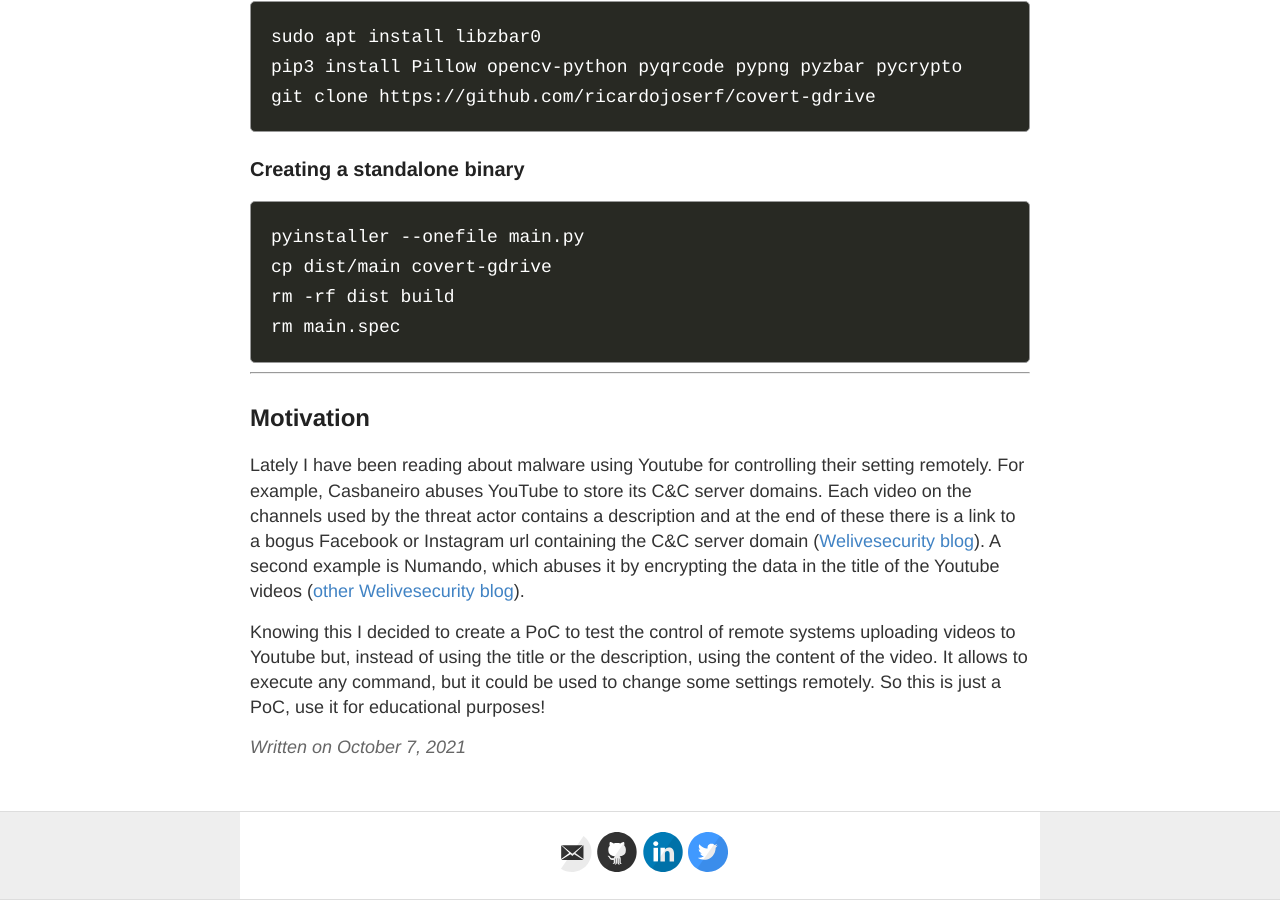
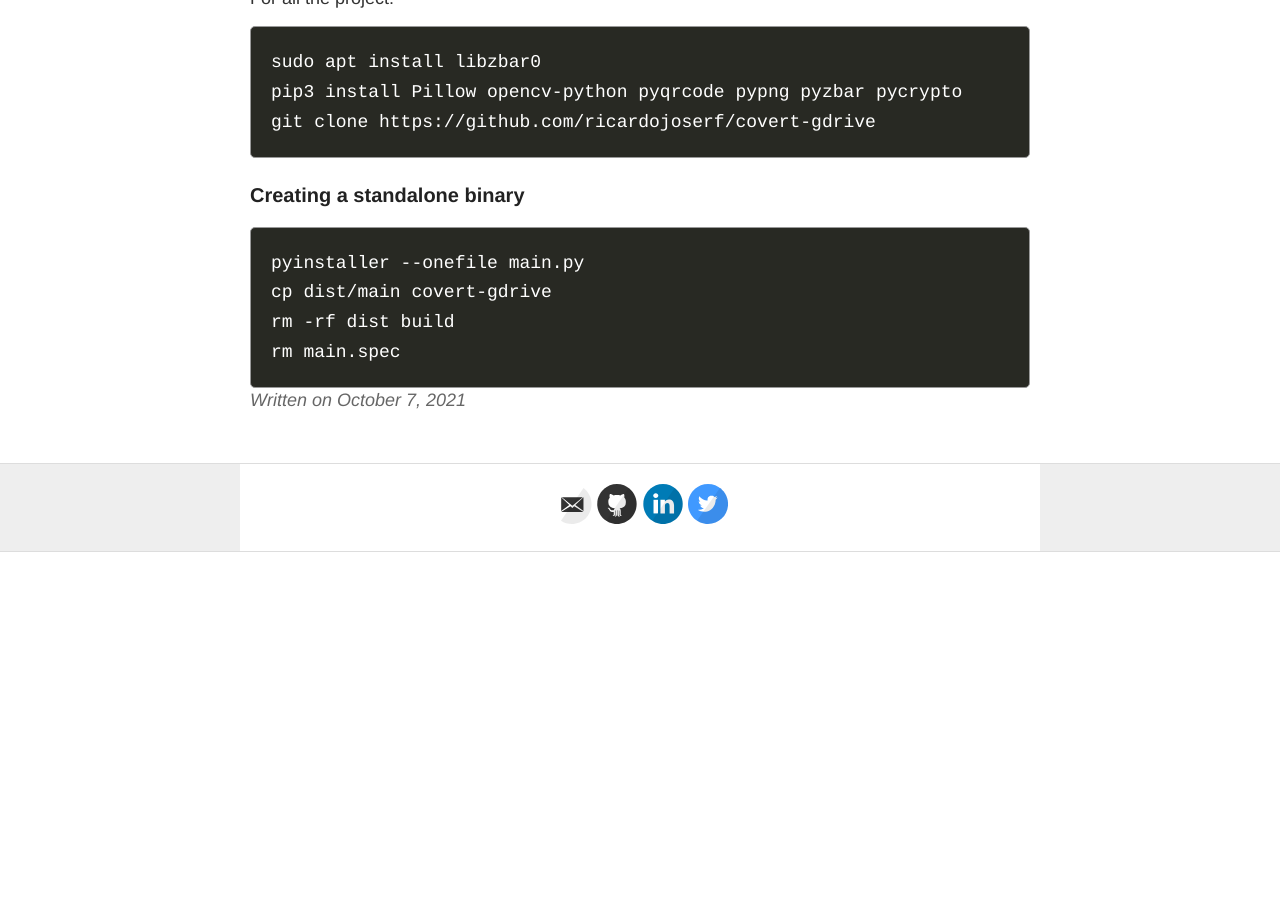
Before and after one commit to ricardojoserf/ricardojoserf.github.io, a Jekyll site: the page built from _posts/2021-10-7-covert-gdrive.md, in a window 1280 px wide and 900 px high, scrolled down 3069 px. Built offline with Jekyll 4.4.1, drawn with Linux system fonts in a browser that asks for light colours; after the commit the page ends 3621 px from its top, so only the background shows below that; some of the changed text lies outside the part shown.

Commit message:
Update 2021-10-7-covert-gdrive.md

````diff
--- a/_posts/2021-10-7-covert-gdrive.md
+++ b/_posts/2021-10-7-covert-gdrive.md
@@ -36,7 +36,7 @@
 
 ![img3](https://raw.githubusercontent.com/ricardojoserf/ricardojoserf.github.io/master/images/covert-gdrive/image3.jpg)
 
-After finding there is new file, it is downloaded and the commands are executed:
+After finding there is a new file, it is downloaded and the commands are executed:
 
 ![img4](https://raw.githubusercontent.com/ricardojoserf/ricardojoserf.github.io/master/images/covert-gdrive/image4.jpg)
 
@@ -86,11 +86,3 @@
 rm -rf dist build
 rm main.spec
 ```
-
---------------------------------------------------------------------------------------
-
-## Motivation
-
-Lately I have been reading about malware using Youtube for controlling their setting remotely. For example, Casbaneiro abuses YouTube to store its C&C server domains. Each video on the channels used by the threat actor contains a description and at the end of these there is a link to a bogus Facebook or Instagram url containing the C&C server domain ([Welivesecurity blog](https://www.welivesecurity.com/2019/10/03/casbaneiro-trojan-dangerous-cooking/)). A second example is Numando, which abuses it by encrypting the data in the title of the Youtube videos ([other Welivesecurity blog](https://www.welivesecurity.com/2021/09/17/numando-latam-banking-trojan/)).
-
-Knowing this I decided to create a PoC to test the control of remote systems uploading videos to Youtube but, instead of using the title or the description, using the content of the video. It allows to execute any command, but it could be used to change some settings remotely. So this is just a PoC, use it for educational purposes!
````
Also changed, not shown: other parts of _posts/2021-10-7-covert-gdrive.md (+1 -1 lines).
